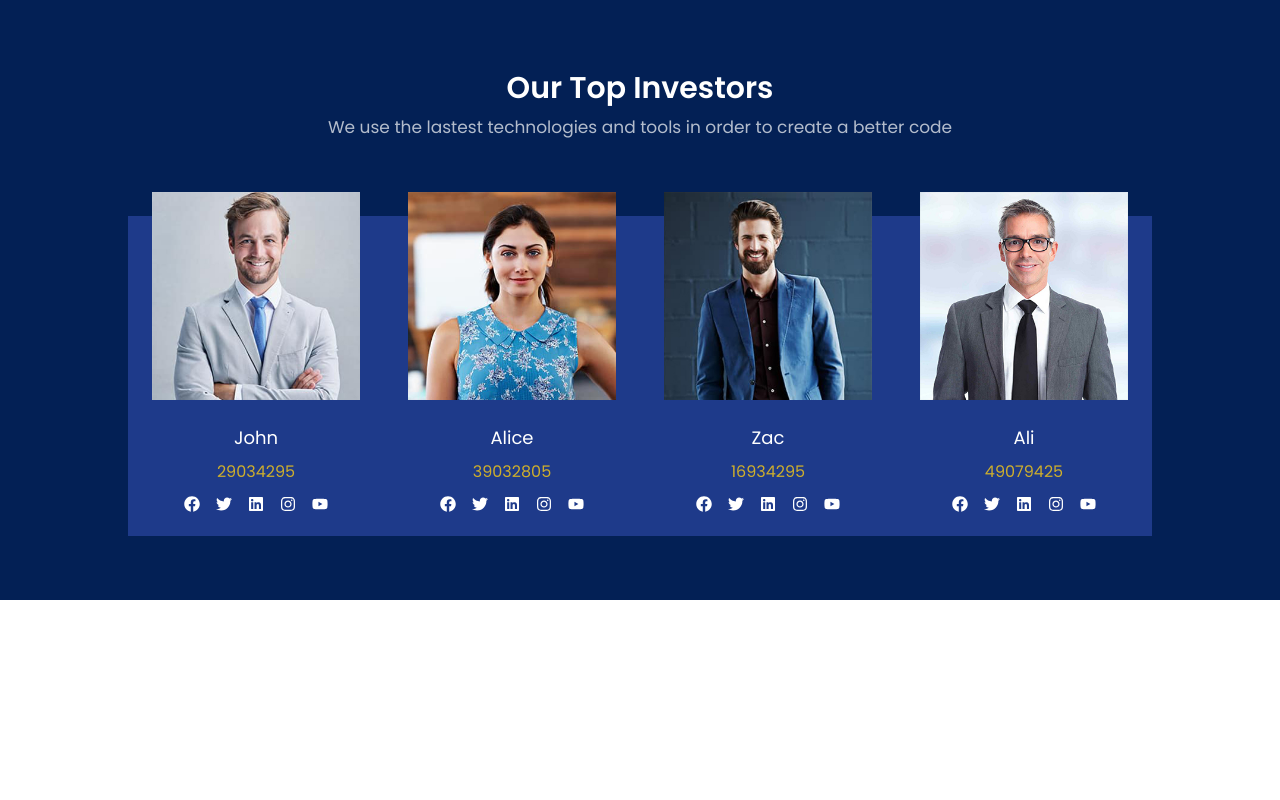
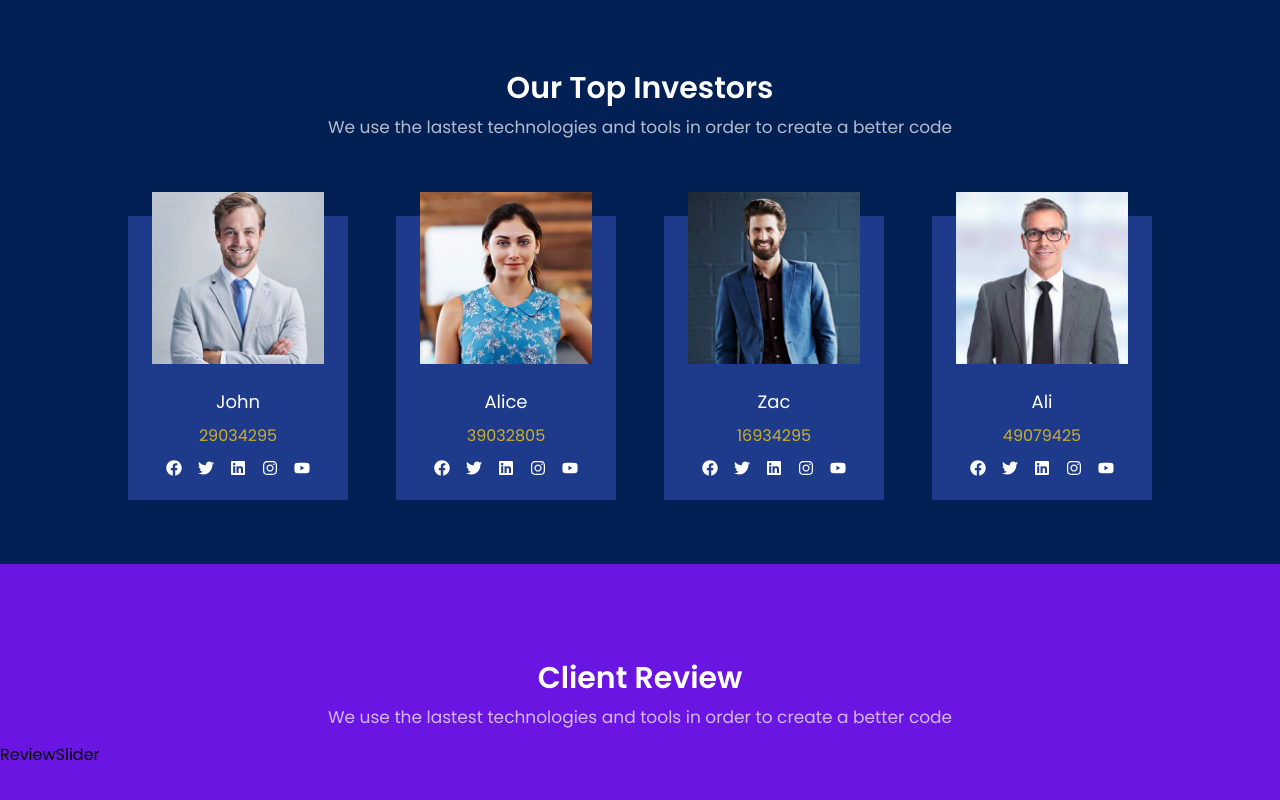
Before and after one commit to moonspark78/Invest-Project-NextJS, a Next.js app: page / in a window 1280 px wide. Shown: the part 3340-4140 px from the top of the page. Before the commit the page ends 3940 px from the top, so only its background shows below. Built offline with nearby package versions, Linux system fonts and the light colour scheme.

Commit message:
:tada: create the ReviewSlider components  :tada:

```diff
--- a/app/components/Home/Home.tsx
+++ b/app/components/Home/Home.tsx
@@ -5,6 +5,7 @@ import Feature from './Feature/Feature'
 import Price from './Price/Price'
 import Advantage from './Advantage/Advantage'
 import Investor from './Investor/Investor'
+import Review from './Review/Review'
 
 const Home = () => {
   return (
@@ -15,6 +16,7 @@ const Home = () => {
       <Price/>
       <Advantage/>
       <Investor/>
+      <Review/>
     </div>
   )
 }
--- a/app/components/Home/Investor/Investor.tsx
+++ b/app/components/Home/Investor/Investor.tsx
@@ -8,7 +8,7 @@ const Investor = () => {
         {/* Section Heading */}
         <SectionHeading heading='Our Top Investors'/>
         {/* Define the grid systeme */}
-        <div className='w-4/5 mt-16 mx-auto grid grid-cols-1 md:grid-cols-2 lg:grid-cols-4'>
+        <div className='w-4/5 mt-16 mx-auto grid gap-12 grid-cols-1 md:grid-cols-2 lg:grid-cols-4'>
             {/* Investor Profile 1 */}
             <div>
                 <InvestorCard image="/images/i1.jpg" invest="29034295" name="John"/>
--- /dev/null
+++ b/app/components/Home/Review/Review.tsx
@@ -0,0 +1,19 @@
+import React from 'react'
+import SectionHeading from '../../Helper/SectionHeading'
+import ReviewSlider from './ReviewSlider'
+
+const Review = () => {
+  return (
+    <div className='pt-20 pb-16 bg-[#6a15e1]'>
+         {/* Section Heading */}
+         <SectionHeading heading='Client Review'/>
+         {/* Review slider div */}
+         <div>
+            {/* Review slider component */}
+            <ReviewSlider/>
+         </div>
+    </div>
+  )
+}
+
+export default Review
--- /dev/null
+++ b/app/components/Home/Review/ReviewSlider.tsx
@@ -0,0 +1,9 @@
+import React from 'react'
+
+const ReviewSlider = () => {
+  return (
+    <div>ReviewSlider</div>
+  )
+}
+
+export default ReviewSlider
```
